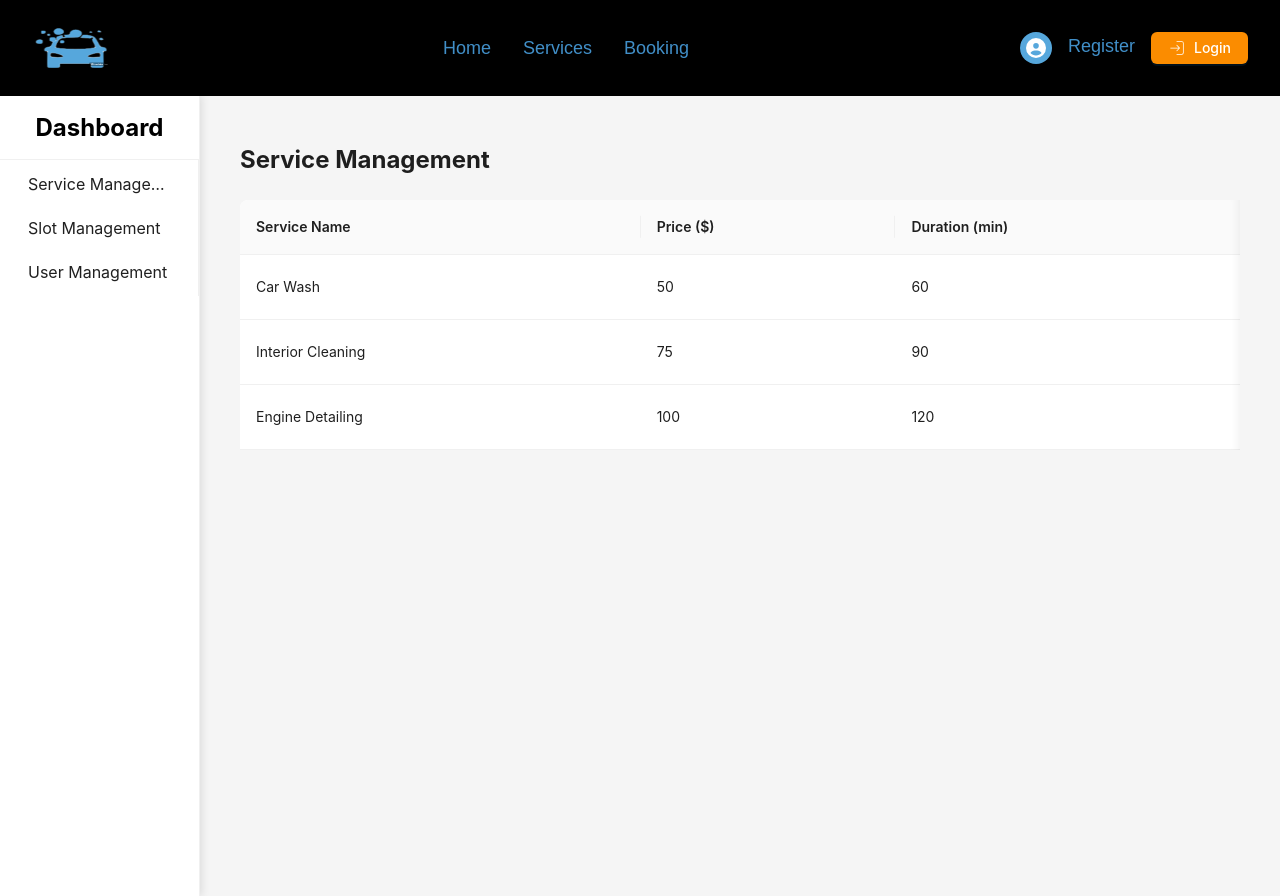
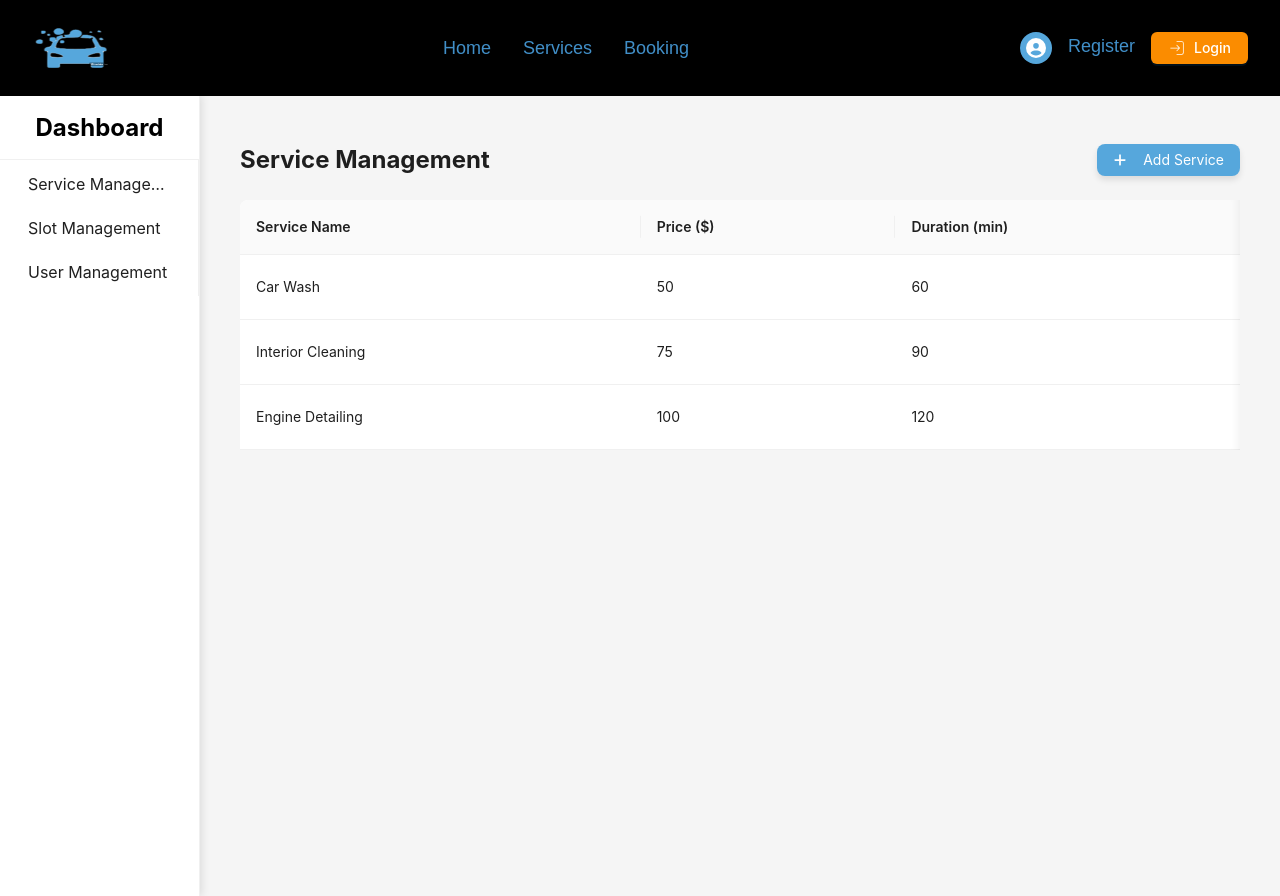
Before and after one commit to miavai649/cleanCarz-client, a React (Vite) app: page /admin/service-management in a window 1280 px wide. Built offline with nearby package versions, Linux system fonts and the light colour scheme.

Commit message:
add service modal created

```diff
--- /dev/null
+++ b/src/components/modal/AddServiceModal.tsx
@@ -0,0 +1,104 @@
+import CForm from '../../components/form/CForm'
+import CInput from '../../components/form/CInput'
+import { FaPlus } from 'react-icons/fa6'
+import { useState } from 'react'
+import { Controller, FieldValues, SubmitHandler } from 'react-hook-form'
+import { Button, Form, Input, Modal } from 'antd'
+
+const AddServiceModal = () => {
+  const [isModalOpen, setIsModalOpen] = useState(false)
+
+  const showModal = () => {
+    setIsModalOpen(true)
+  }
+
+  const handleOk = () => {
+    setIsModalOpen(false)
+  }
+
+  const handleCancel = () => {
+    setIsModalOpen(false)
+  }
+
+  const onSubmit: SubmitHandler<FieldValues> = async (data) => {
+    const facultyData = {
+      ...data
+    }
+    console.log(
+      '🚀 ~ constonSubmit:SubmitHandler<FieldValues>= ~ facultyData:',
+      facultyData
+    )
+
+    // try {
+    //   const res = (await addFaculties(facultyData)) as TResponse<any>
+
+    //   if (res?.error) {
+    //     toast.error(res.error.data.message, { id: toastId })
+    //   } else {
+    //     toast.success('Faculties added successfully', { id: toastId })
+    //   }
+    // } catch (error) {
+    //   toast.error('Something went wrong', { id: toastId })
+    // }
+
+    handleOk()
+  }
+
+  return (
+    <>
+      <Button
+        onClick={showModal}
+        style={{
+          backgroundColor: '#56A7DC', // Primary color
+          color: '#ffffff',
+          border: 'none',
+          borderRadius: '8px',
+          display: 'flex',
+          alignItems: 'center',
+          padding: '0.5rem 1rem',
+          boxShadow: '0 4px 6px rgba(0, 0, 0, 0.1)',
+          transition: 'background-color 0.3s ease, transform 0.2s ease'
+        }}
+        onMouseEnter={(e) =>
+          (e.currentTarget.style.backgroundColor = '#4691C7')
+        }
+        onMouseLeave={(e) =>
+          (e.currentTarget.style.backgroundColor = '#56A7DC')
+        }
+        onMouseDown={(e) => (e.currentTarget.style.transform = 'scale(0.98)')}
+        onMouseUp={(e) => (e.currentTarget.style.transform = 'scale(1)')}>
+        <FaPlus className='mr-1' style={{ marginRight: '8px' }} />
+        Add Service
+      </Button>
+      <Modal open={isModalOpen} onCancel={handleCancel} footer={null}>
+        <CForm onSubmit={onSubmit}>
+          <CInput name='name' type='text' label='Name' />
+          <CInput name='description' type='text' label='Description' />
+          <CInput name='price' type='text' label='Price' />
+          <CInput name='duration' type='text' label='Duration' />
+          <Controller
+            name='image'
+            render={({ field: { onChange, value, ...field } }) => (
+              <Form.Item label={'Image'}>
+                <Input
+                  type='file'
+                  value={value?.filename}
+                  size='large'
+                  {...field}
+                  onChange={(e) => onChange(e?.target?.files?.[0])}
+                />
+              </Form.Item>
+            )}
+          />
+          <Button
+            style={{ background: '#56A7DC', color: 'white' }}
+            htmlType='submit'>
+            Submit
+          </Button>
+        </CForm>
+      </Modal>
+    </>
+  )
+}
+
+export default AddServiceModal
--- a/src/pages/serviceManagement/ServiceManagement.tsx
+++ b/src/pages/serviceManagement/ServiceManagement.tsx
@@ -1,5 +1,14 @@
-import { Button, Space, Table, TableColumnsType } from 'antd'
+import {
+  Button,
+  Form,
+  Input,
+  Modal,
+  Space,
+  Table,
+  TableColumnsType
+} from 'antd'
 import { Link } from 'react-router-dom'
+import AddServiceModal from '../../components/modal/AddServiceModal'
 
 interface TServiceData {
   _id: string
@@ -82,7 +91,10 @@ const ServiceManagement = () => {
 
   return (
     <div>
-      <h1 className='text-2xl mb-6 font-bold'>Service Management</h1>
+      <div className='flex justify-between w-full'>
+        <h1 className='text-2xl mb-6 font-bold'>Service Management</h1>
+        <AddServiceModal />
+      </div>
       <Table
         scroll={{ x: 1300 }}
         style={{ scrollBehavior: 'auto' }}
```
